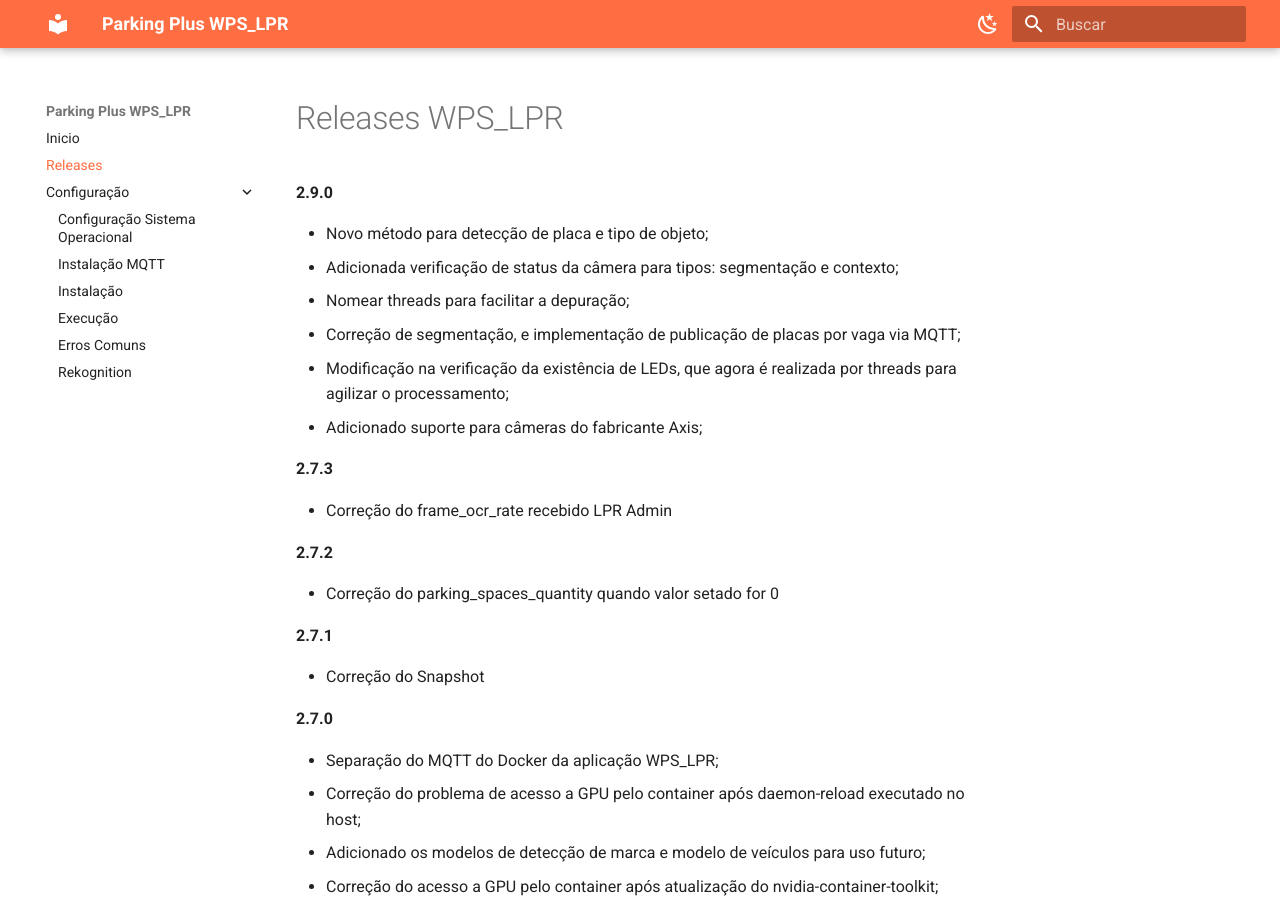
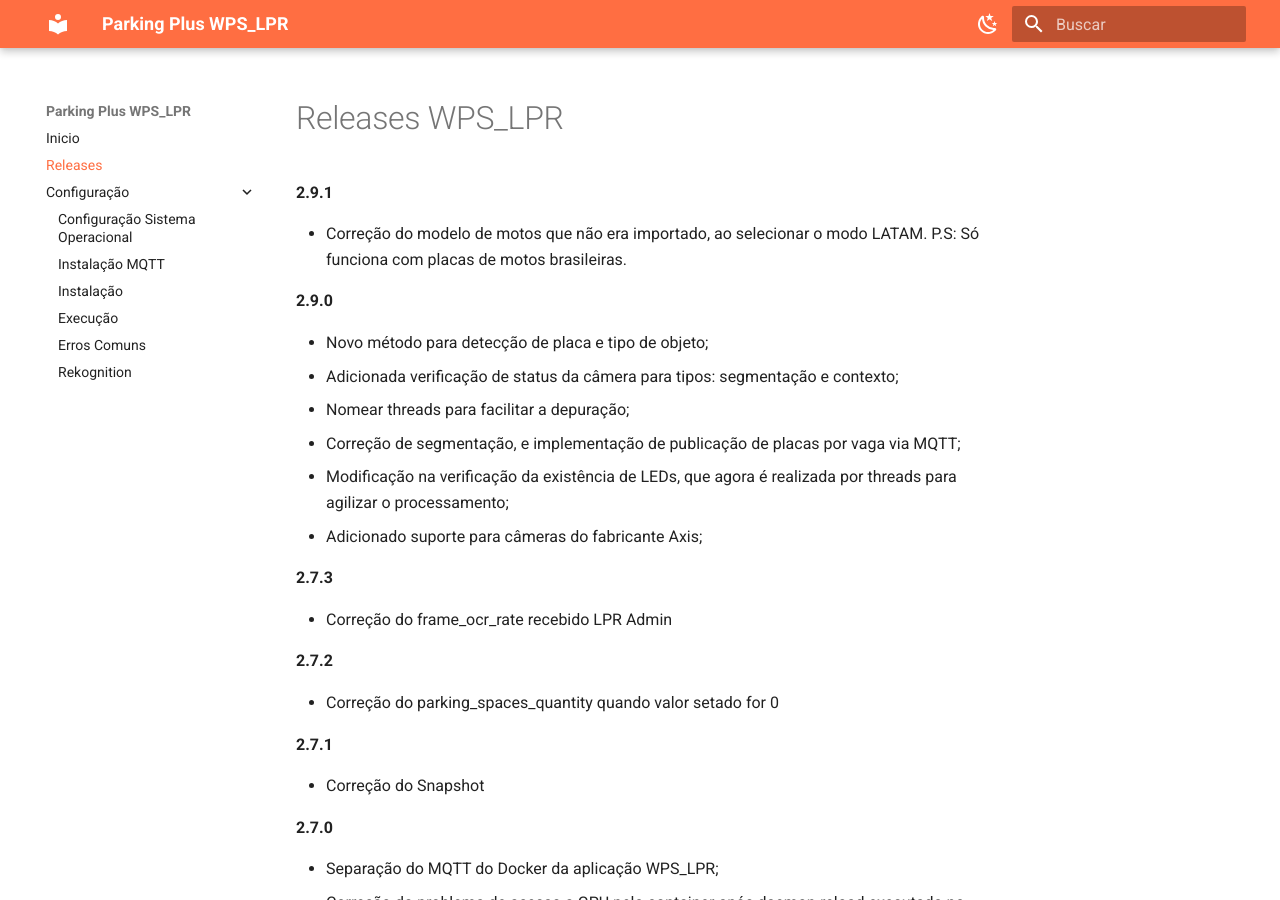
Before and after one commit to victorhjk/manual_wps_lpr, an MkDocs documentation site: the page built from docs/releases.md, in a window 1280 px wide and 900 px high. Built offline with MkDocs 1.6.1 and Material for MkDocs 9.7.7, drawn with Linux system fonts in a browser that asks for light colours; the version menu is left out.

Commit message:
Version update

```diff
--- a/docs/releases.md
+++ b/docs/releases.md
@@ -1,4 +1,9 @@
 # Releases WPS_LPR
+
+**2.9.1**
+
+* Correção do modelo de motos que não era importado, ao selecionar o modo LATAM. P.S: Só funciona com placas de motos brasileiras.
+
 
 **2.9.0**
 
```
Also changed, not shown: 3 other files.
